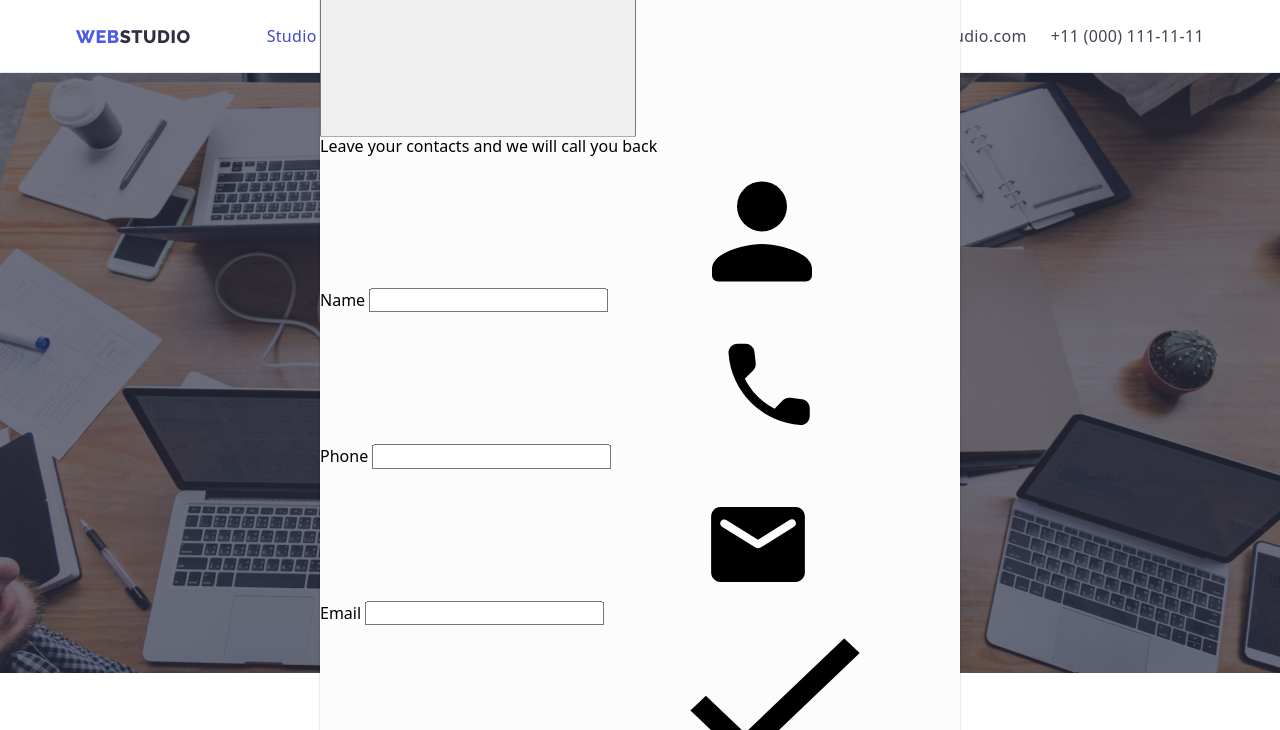
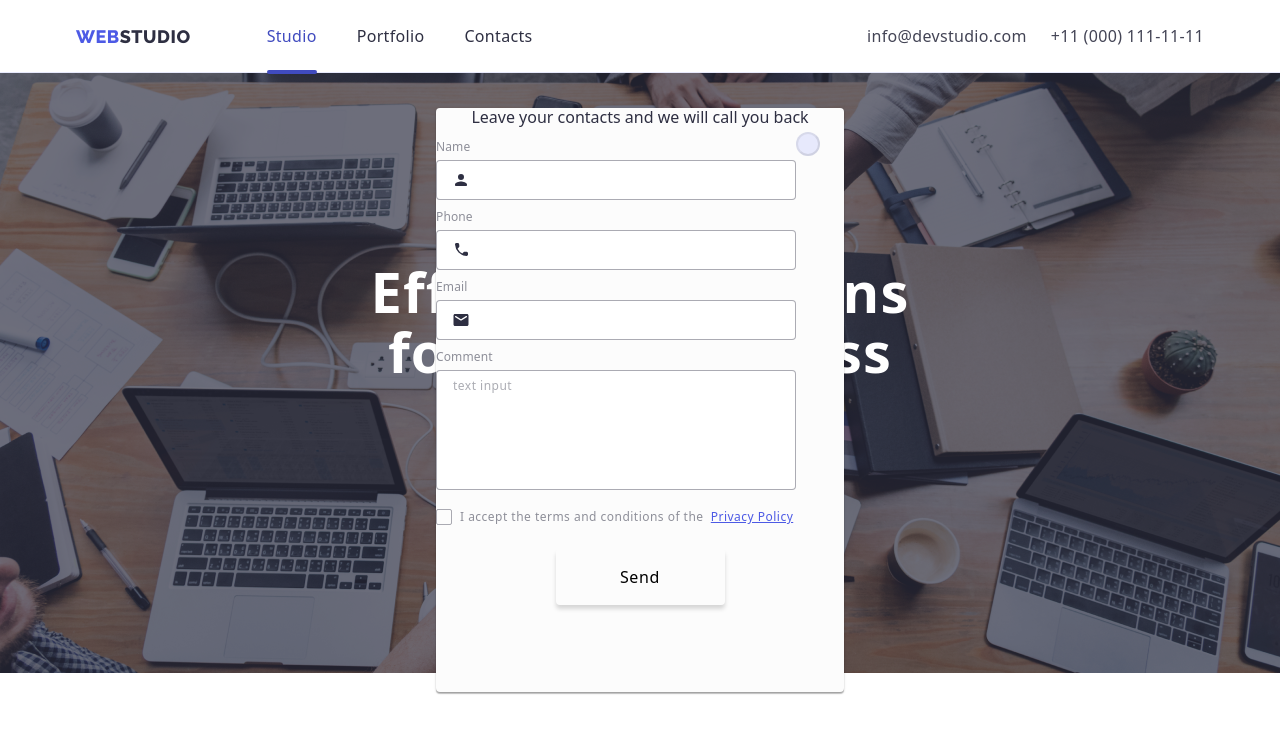
Before and after one commit to kareninacarado/goit-markup-hw-06, a plain HTML site: page index.html in a window 1280 px wide. Both pictures are taken after a click on the button "Order Service". Shown: the top 730 px of the page. Drawn offline with nearby package versions, Linux system fonts and the light colour scheme.

Commit message:
Homework 6 update

```diff
--- a/css/styles.css
+++ b/css/styles.css
@@ -173,8 +173,11 @@ img {
 
 .menu-current::after {
     content: "";
+    border: 2px solid var(--oceancolor);
     border-radius: 2px;
+    background-color: var(--oceancolor);
     height: 4px;
+    width: 100%;
     position: absolute;
     left: 0;
     bottom: -3px;
@@ -794,7 +797,7 @@ img {
     left: 50%;
     min-width: 408px;
     min-height: 584px;
-    background-color: var(--dairy, #fcfcfc);
+    background-color: var(--dairycolor);
     box-shadow: 0px 2px 1px 0px rgba(0, 0, 0, 0.2),
       0px 1px 3px 0px rgba(0, 0, 0, 0.12), 0px 1px 1px 0px rgba(0, 0, 0, 0.14);
     border-radius: 4px;
@@ -842,3 +845,239 @@ img {
     opacity: 0;
     pointer-events: none;
   }
+
+.modal-close-circle {
+    position: absolute;
+    display: flex;
+    align-items: center;
+    justify-content: center;
+    top: 24px;
+    right:24px;
+    width: 24px;
+    height: 24px;
+    color: var(--navyblue);
+    border-radius: 50%;
+    background-color: var(--cornflower);
+    border-color: rgba(0, 0, 0, 0.10);
+    cursor: pointer;
+    transition-property: background-color, border-color, color;
+    transition-duration: 250ms;
+    transition-timing-function: cubic-bezier(0.4, 0, 0.2, 1);
+}
+.modal-close-circle:hover,
+.modal-close-circle:focus{
+
+    color: var(--white);
+    background-color: var(--ocean);
+}
+.modal-close-icon {
+    width: 8px;
+    height: 8px;
+    fill: currentColor;
+    transition-property: fill;
+    transition-duration: 250ms;
+    transition-timing-function: cubic-bezier(0.4, 0, 0.2, 1);
+}
+
+  /* Modal Forms */
+
+  .form-header {
+    /* padding-top: 72px;
+    padding-left: 24px;
+    padding-right: 24px; */
+    color: var(--navyblue, #2E2F42);
+    text-align: center;
+    font-weight: 500;
+    margin-bottom: 34px;
+}
+.form-container {
+    display: flex;
+    flex-direction: column;
+    align-items: flex-start;
+    /* width: 360px;
+    height: 336px; */
+    border-radius: 4px;
+    /* margin-left: 24px;
+    margin-right: 24px; */
+}
+.form-button_container {
+    display: flex;
+    align-items: center;
+    justify-content: center;
+    width: 100%;
+}
+.form-button {
+    width: 169px;
+    height: 56px;
+    padding: 16px 32px;
+    border: none;
+    /* margin-bottom: 24px; */
+    font-weight: 500;
+    letter-spacing: 0.64px;
+    border-radius: 4px;
+    background-color: var(--iris);
+    color: var(--white);
+    box-shadow: 0px 4px 4px 0px rgba(0, 0, 0, 0.15);
+    cursor: pointer;
+    transition-property: background-color, color;
+    transition-duration: 250ms;
+    transition-timing-function: cubic-bezier(0.4, 0, 0.2, 1);
+}
+.form-button:hover,
+.form-button:focus {
+    background-color: var(--ocean);
+}
+
+.form-input {
+    display: block;
+    width: 360px;
+    height: 40px;
+    padding-top: 11px;
+    padding-bottom: 11px;
+    padding-left: 38px;
+    flex-shrink: 0;
+    font-size: 14px;
+    fill: currentColor;
+    border-radius: 4px;
+    border: 1px solid var(--navyblue-modal, rgba(46, 47, 66, 0.40));
+    transition-property: border;
+    transition-duration: 250ms;
+    transition-timing-function: cubic-bezier(0.4, 0, 0.2, 1);
+    }
+.form-input:focus,
+.form-input:hover,
+.form-textarea:hover,
+.form-textarea:focus {
+    border: 1px solid var(--iris, #4D5AE5);
+}
+
+.form-input:focus+.form-input-icon,
+.form-input:hover+.form-input-icon {
+    fill: var(--iris);
+}
+.form-textarea {
+    width: 360px;
+    height: 120px;
+    flex-shrink: 0;
+    padding-top: 8px;
+    padding-left: 16px;
+    border-radius: 4px;
+    font-size: 14px;
+    border: 1px solid var(--navyblue-modal, rgba(46, 47, 66, 0.40));
+    resize: none;
+    transition-property: border;
+    transition-duration: 250ms;
+    transition-timing-function: cubic-bezier(0.4, 0, 0.2, 1);
+}
+
+.form-textarea::placeholder {
+    color: var(--navyblue-modal, rgba(46, 47, 66, 0.40));
+    font-size: 12px;
+    font-weight: 400;
+    line-height: 14px;
+    letter-spacing: 0.48px;
+}
+.checkbox {
+    appearance: none;
+    position: absolute;
+}
+.checkbox-icon {
+    display: inline-block;
+    border-radius: 2px;
+    fill: none;
+    transition-property: border;
+    transition-duration: 250ms;
+    transition-timing-function: cubic-bezier(0.4, 0, 0.2, 1);
+}
+
+.checkbox-icon:hover,
+.checkbox-icon:focus{
+    border: 1px solid var(--iris, #4D5AE5);
+}
+.check-mark {
+    display: block;
+    width: 16px;
+    height: 16px;
+    border-radius: 2px;
+    border: 1px solid var(--navyblue-modal, rgba(46, 47, 66, 0.40));
+    cursor: pointer;
+}
+
+.checkbox:checked+.checkbox-icon {
+    background-size: contain;
+    font: var(--white);
+    fill: var(--white);
+    border-radius: 2px;
+    border: 1px solid var(--iris, rgba(46, 47, 66, 0.40));
+    background-color: var(--iris);
+    cursor: pointer;
+}
+
+.form-label {
+    position: relative;
+    margin-bottom: 30px;
+    font-size: 12px;
+    line-height: 1.166;
+    letter-spacing: 0.01em;
+    color: var(--lightslate, #8E8F99);
+}
+.form-label-textarea{
+    position: relative;
+    margin-bottom: 16px;
+    font-size: 12px;
+    line-height: 1.166;
+    letter-spacing: 0.01em;
+    color: var(--lightslate, #8E8F99);
+}
+.form-label-text {
+    position: absolute;
+    top:-20px;
+}
+.form-input-icon {
+    position: absolute;
+    transform: translateY(-50%);
+    top: 50%;
+    left: 16px;
+    width: 18px;
+    height: 24px;
+    fill: var(--navyblue, #2E2F42);
+    transition-property: fill;
+    transition-duration: 250ms;
+    transition-timing-function: cubic-bezier(0.4, 0, 0.2, 1);
+}
+
+.form-agree-box {
+    display: flex;
+    align-items: center;
+    justify-content: flex-start;
+    width: 360px;
+    height: 16px;
+    gap: 8px;
+    margin-bottom: 24px;
+}
+
+.form-agree-box_text {
+    flex-shrink: 0;
+    color: var(--lightslate, #8E8F99);
+    font-size: 12px;
+    font-weight: 400;
+    line-height: 14px;
+    letter-spacing: 0.48px;
+}
+
+.form-agree-box_link {
+    color: var(--iris, #4D5AE5);
+    font-size: 12px;
+    font-weight: 400;
+    line-height: 16px;
+    letter-spacing: 0.48px;
+    text-decoration-line: underline;
+    transition-property: color, text-decoration-color;
+    transition-duration: 250ms;
+    transition-timing-function: cubic-bezier(0.4, 0, 0.2, 1);
+}
+.form-agree-box_link:hover,
+.form-agree-box_link:focus{
+    color: var(--ocean);
+    text-decoration-color: rgba(0, 0, 255, 0.0);
+}
--- a/index.html
+++ b/index.html
@@ -3,7 +3,7 @@
 <link>
     <meta charset="UTF-8">
     <meta name="viewport" content="width=device-width, initial-scale=1.0">
-    <title>Homework 5</title>
+    <title>Homework 6</title>
         <!--CSS-->
     <link rel="stylesheet" href="./css/styles.css"/>
     <link href="https://fonts.googleapis.com/css2?family=Raleway:wght@800&family=Roboto:wght@400;500;700;900&display=swap" rel="stylesheet"/>
```
Also changed, not shown: portfolio.html (+1 -1 lines).
